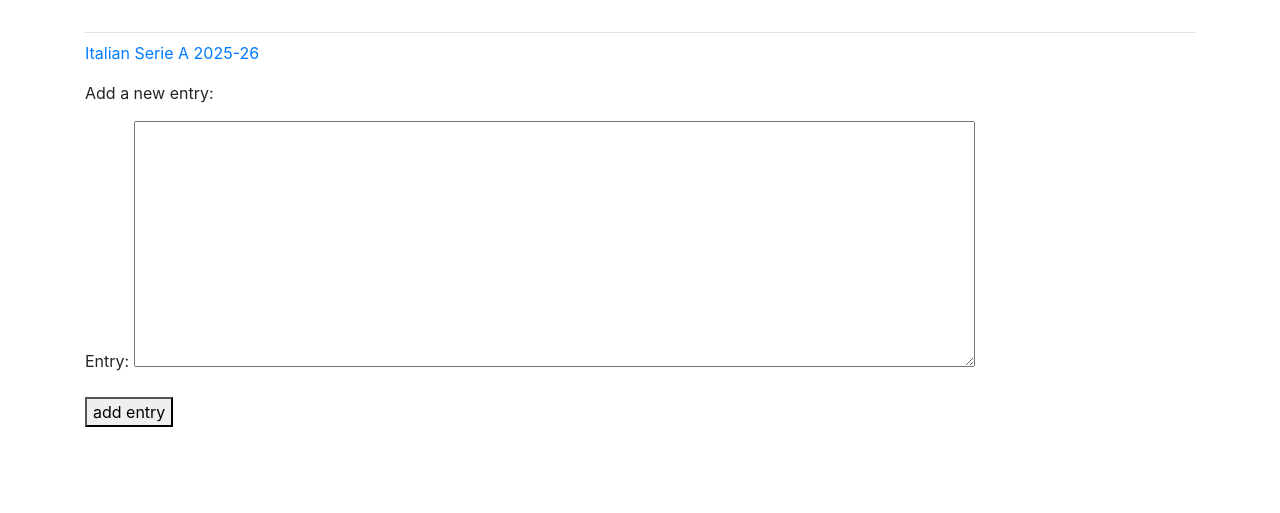
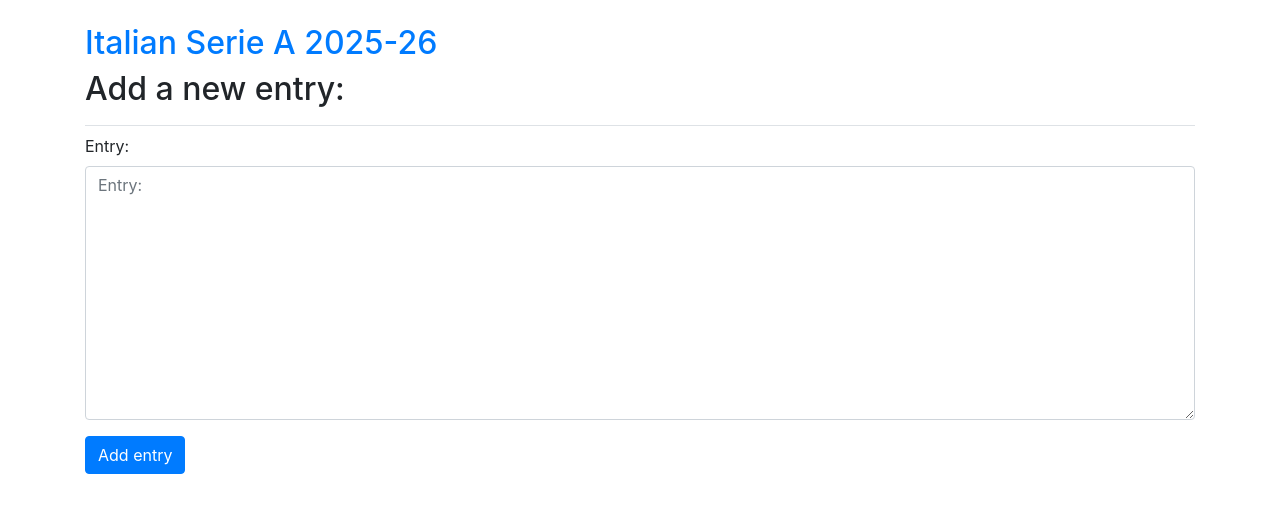
Before and after one commit to JackSys-m/blog, a Django app: page /new_entry/1 in a window 1280 px wide. Shown: the part 58-571 px from the top of the page. Run offline with Django 5.2, Linux system fonts and the light colour scheme; a user stored in the database is signed in; data comes from the database, SQL or seed files in the repository; some libraries are stand-ins or nearby versions.

Commit message:
Change new_entry.html: - design new_entry page

```diff
--- a/blogs/templates/blogs/new_entry.html
+++ b/blogs/templates/blogs/new_entry.html
@@ -1,15 +1,19 @@
 {% extends "blogs/base.html" %}
+{% load bootstrap4 %}
+
+
+{% block page_header %}
+<h2><a href="{% url "blogs:blog" blog.id %}">{{blog}}</a></h2>
+<h2>Add a new entry:</h2>
+{% endblock page_header %}
 
 {% block content %}
-
-  <p><a href="{% url "blogs:blog" blog.id %}">{{blog}}</a></p>
-
-  <p>Add a new entry:</p>
-
-<form action="{% url "blogs:new_entry" blog.id %}" method='post'>
+  <form method='post' action="{% url "blogs:new_entry" blog.id %}"
+  class='form'>
     {% csrf_token %}
-    {{ form.as_p }}
-    <button name="submit">add entry</button>
+    {% bootstrap_form form %}
+    {% buttons %}
+      <button name="submit" class="btn btn-primary">Add entry</button>
+    {% endbuttons %}
 </form>
-
 {% endblock content %}
```
